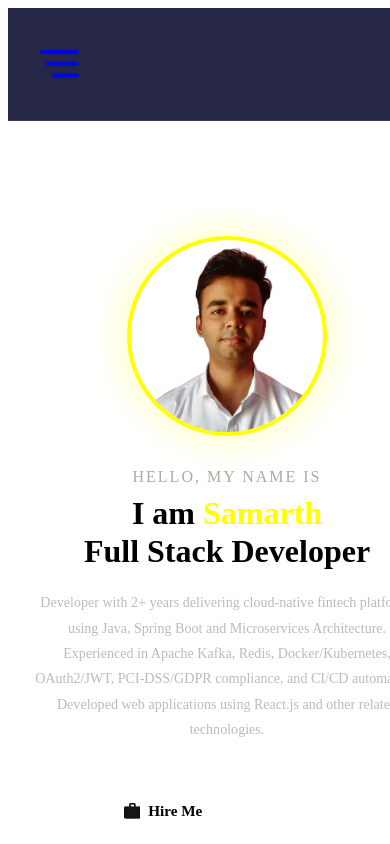
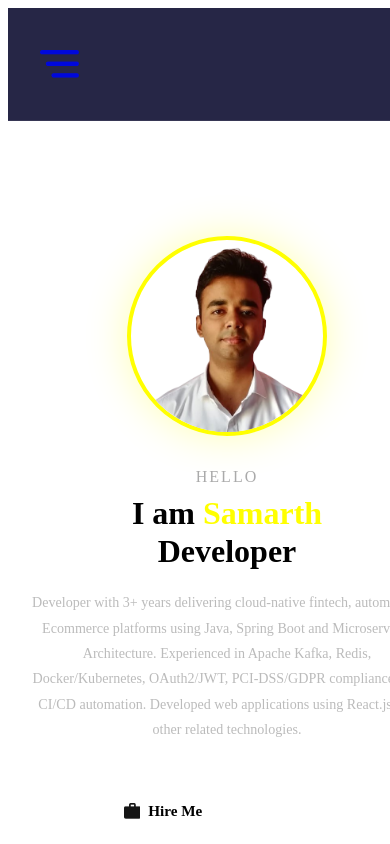
Before and after one commit to Samarth7909/portfolio, a React (Create React App) app: page / in a window 390 px wide. Shown: the top 844 px of the page. Built offline with nearby package versions, Linux system fonts and the light colour scheme.

Commit message:
responsive

```diff
--- a/src/Components/Contact/Contact.css
+++ b/src/Components/Contact/Contact.css
@@ -138,6 +138,10 @@
   .contactImg {
     max-width: 10rem;
   }
+
+  .contactForm {
+    width: 100%;
+  }
 }
 
 @media screen and (max-width: 480px) {
@@ -145,9 +149,18 @@
     font-size: 2rem;
   }
 
+  .contactDesc {
+    font-size: 0.9rem;
+  }
+
   .contactBtn {
     width: 100%;
     text-align: center;
     justify-content: center;
   }
+
+  .socialIcon {
+    width: 1.75rem;
+    height: 1.75rem;
+  }
 }
--- a/src/Components/Contact/Contact.js
+++ b/src/Components/Contact/Contact.js
@@ -55,10 +55,10 @@ const Contact = () => {
             </a> */}
 
              <a href='https://www.linkedin.com/in/samarth-gupta-6ab462206' target='_blank' rel='noreferrer'>
-            <img src={linkedin} alt='LinkedIn' />
+            <img src={linkedin} alt='LinkedIn' className='socialIcon' />
           </a>
           <a href='https://github.com/Samarth7909/' target='_blank' rel='noreferrer'>
-            <img src={github} alt='github' />
+            <img src={github} alt='github' className='socialIcon' />
             </a>
 
 
--- a/src/Components/Intro/Intro.js
+++ b/src/Components/Intro/Intro.js
@@ -9,9 +9,9 @@ const Intro = () => {
   return (
     <section id='intro'>
       <div className='introContent'>
-        <span className='hello'>Hello, my name is</span>
-        <span className='introText'>I am <span className='introName'>Samarth</span><br />Full Stack Developer</span>
-      <p className='introPara'>Developer with 2+ years delivering cloud-native fintech platforms using Java, Spring Boot and Microservices Architecture. Experienced in Apache Kafka, Redis, Docker/Kubernetes, OAuth2/JWT, PCI-DSS/GDPR compliance, and CI/CD automation. Developed web applications using React.js and other related technologies.</p>
+        <span className='hello'>Hello</span>
+        <span className='introText'>I am <span className='introName'>Samarth</span><br />Developer</span>
+      <p className='introPara'>Developer with 3+ years delivering cloud-native fintech, automobile, Ecommerce platforms using Java, Spring Boot and Microservices Architecture. Experienced in Apache Kafka, Redis, Docker/Kubernetes, OAuth2/JWT, PCI-DSS/GDPR compliance, and CI/CD automation. Developed web applications using React.js and other related technologies.</p>
         <div className='btnGroup'>
           <ScrollLink to='contact' spy={true} smooth={true} offset={-50} duration={500} className='btn'>
             <img src={btnImg} alt="Hire" className='btnImg' />
```
